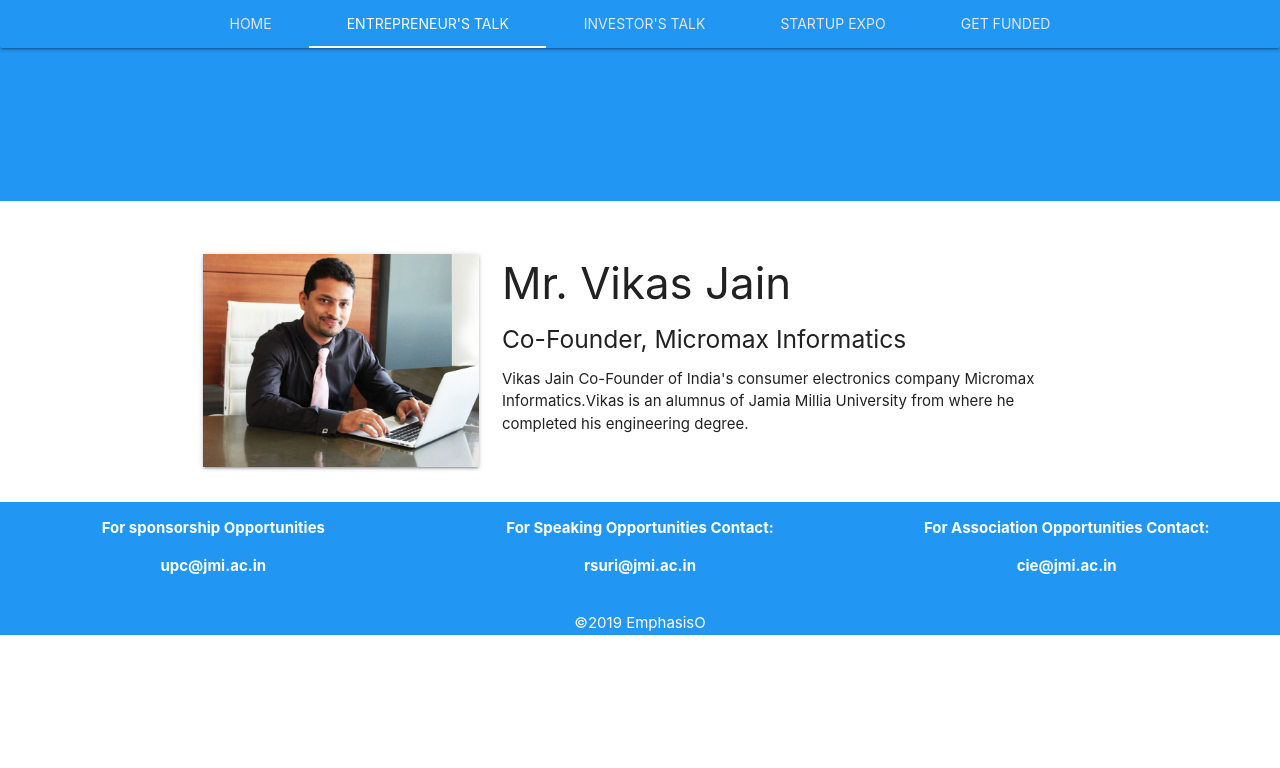
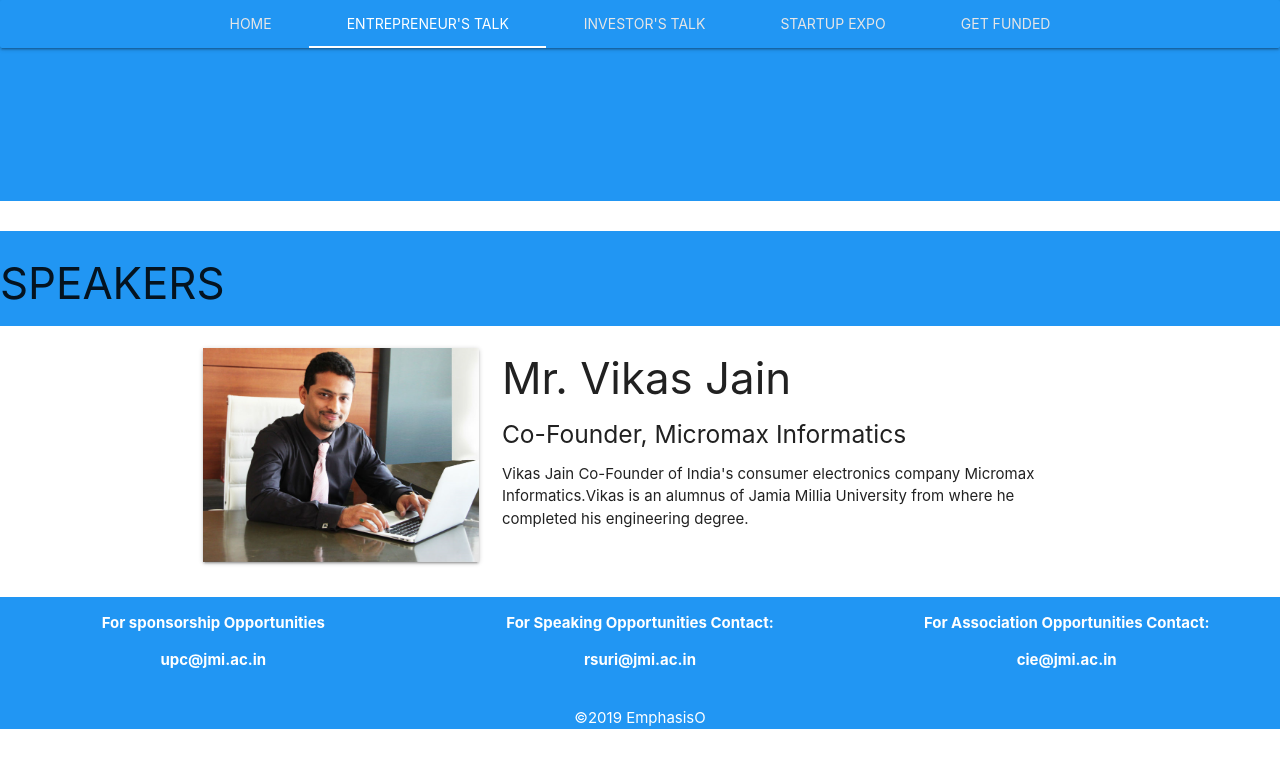
Before and after one commit to FinFO-app/emphasisO.com, a Jekyll site: the page esummit.html, which Jekyll copies as it is, in a window 1280 px wide and 900 px high, scrolled down 769 px. Shown: the top 768 px of the window. Built offline with Jekyll 4.4.1, drawn with Linux system fonts in a browser that asks for light colours.

Commit message:
Update esummit.html

```diff
--- a/esummit.html
+++ b/esummit.html
@@ -86,6 +86,7 @@ from diversified sectors will be sharing their experiences.</li>
 
         	</div>
     	</div>
+	    <h3>SPEAKERS</h3>
         <div id="content2" class="white ">
             <div class="slideshow-container">
                 <div class="container mySlides2">
```
Also changed, not shown: other parts of esummit.html (+0 -1 lines).
